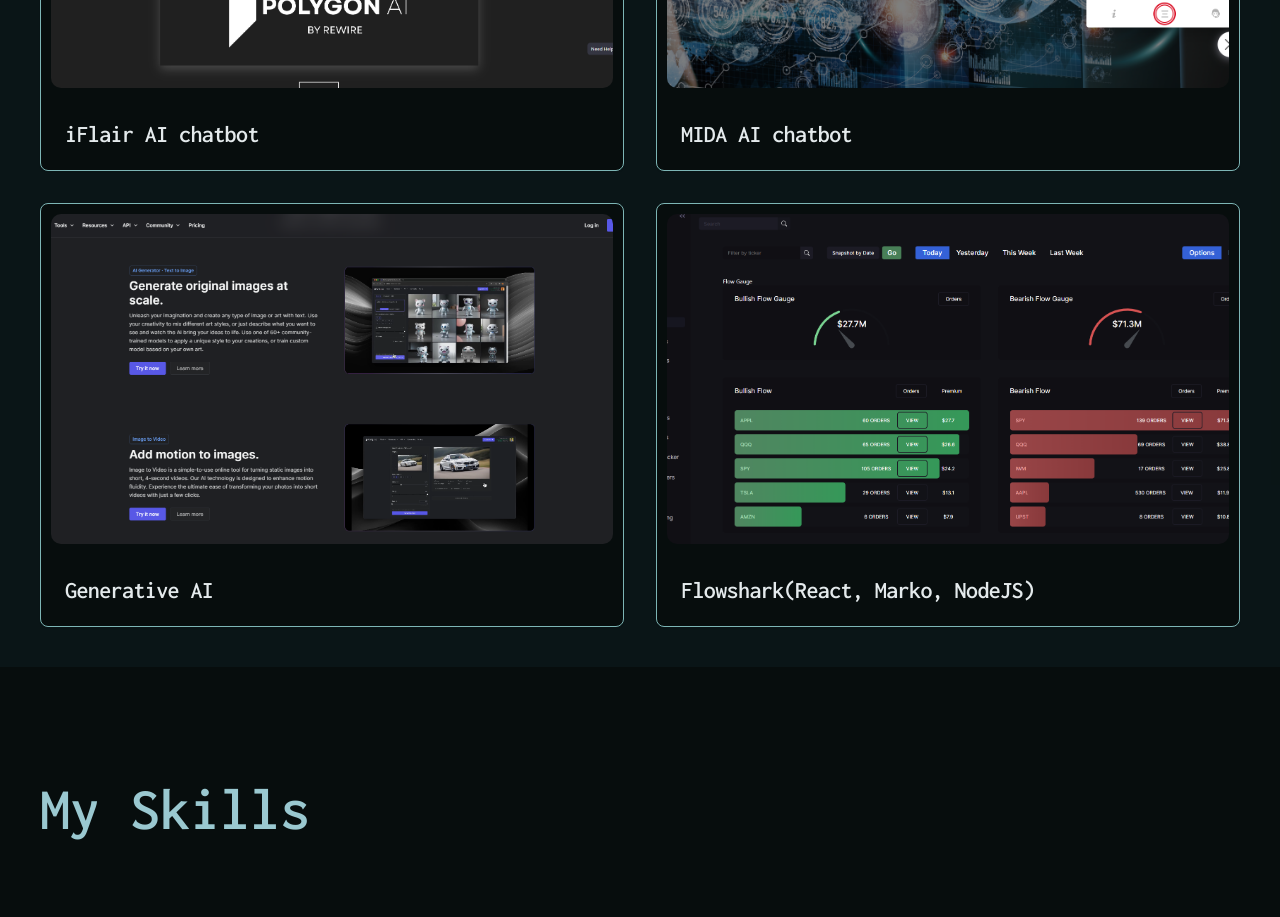
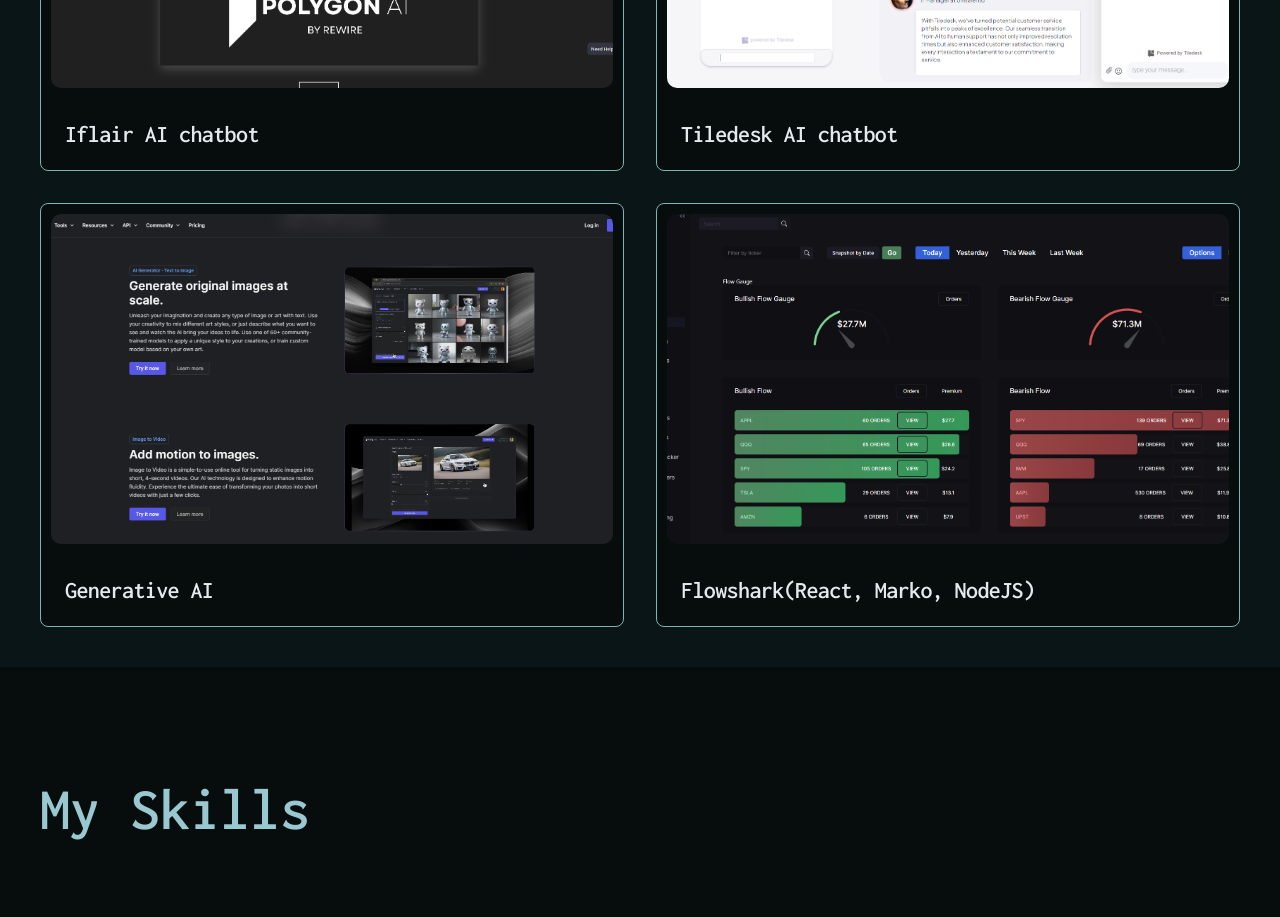
Before and after one commit to mcyandex/Portfolio, a Next.js app: page / in a window 1280 px wide. Shown: the part 3580-4497 px from the top of the page. Built offline with nearby package versions, Linux system fonts and the light colour scheme.

Commit message:
fix: project img

```diff
--- a/configs/projects.ts
+++ b/configs/projects.ts
@@ -12,14 +12,14 @@ const projects = [
     },
     {
         img: '/project/chatbot1.png',
-        title: 'iFlair AI chatbot',
+        title: 'Iflair AI chatbot',
         url: 'https://rewire.ai/polygon-ai/'
 
     },
     {
         img: '/project/chatbot2.png',
-        title: 'MIDA AI chatbot',
-        url: 'https://mida.gov.my/'
+        title: 'Tiledesk AI chatbot',
+        url: 'https://tiledesk.com/'
 
     },
     {
```
Also changed, not shown: public/project/chatbot2.png.
